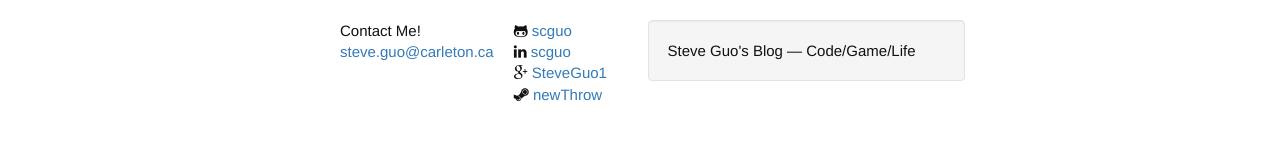
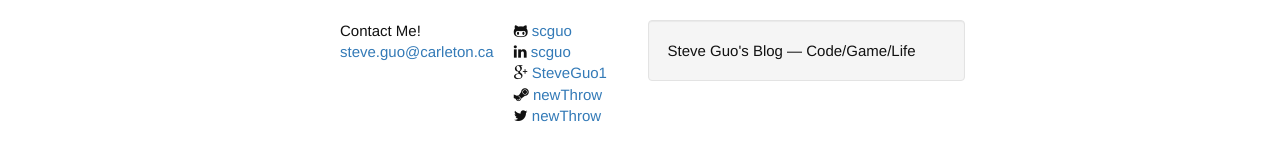
Before and after one commit to scguo/scguo.github.io, a Jekyll site: the page built from index.html, in a window 1280 px wide. Shown: the part 941-1105 px from the top of the page. Built offline with Jekyll 4.4.1, drawn with Linux system fonts in a browser that asks for light colours.

Commit message:
link my Twitter #foreveralone

```diff
--- a/_config.yml
+++ b/_config.yml
@@ -10,6 +10,7 @@ github_username: scguo
 linkedin_username: scguo
 googleplus_username: SteveGuo1
 steam_username: newThrow
+twitter_username: newThrow
 
 # Build settings
 markdown: kramdown
--- a/_includes/footer.html
+++ b/_includes/footer.html
@@ -41,6 +41,14 @@
             </a>
           </li>
           {% endif %}
+          {% if site.twitter_username %}
+          <li>
+            <i class="fa fa-twitter"></i>
+            <a href="https://twitter.com/{{ site.twitter_username }}">
+              <span class="username">{{ site.twitter_username }}</span>
+            </a>
+          </li>
+          {% endif %}
         </ul>
       </div>
       <div class="col-md-6">
```
